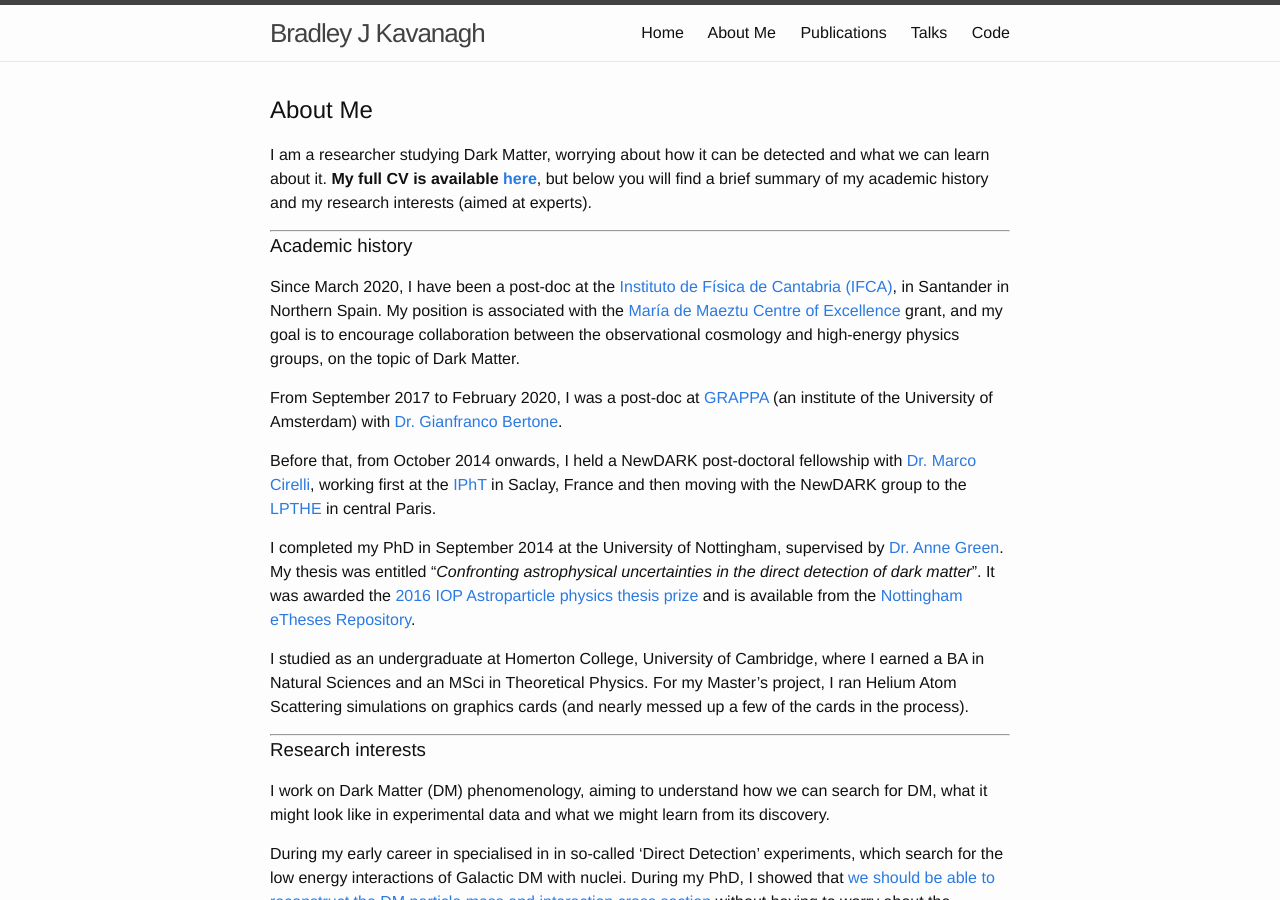
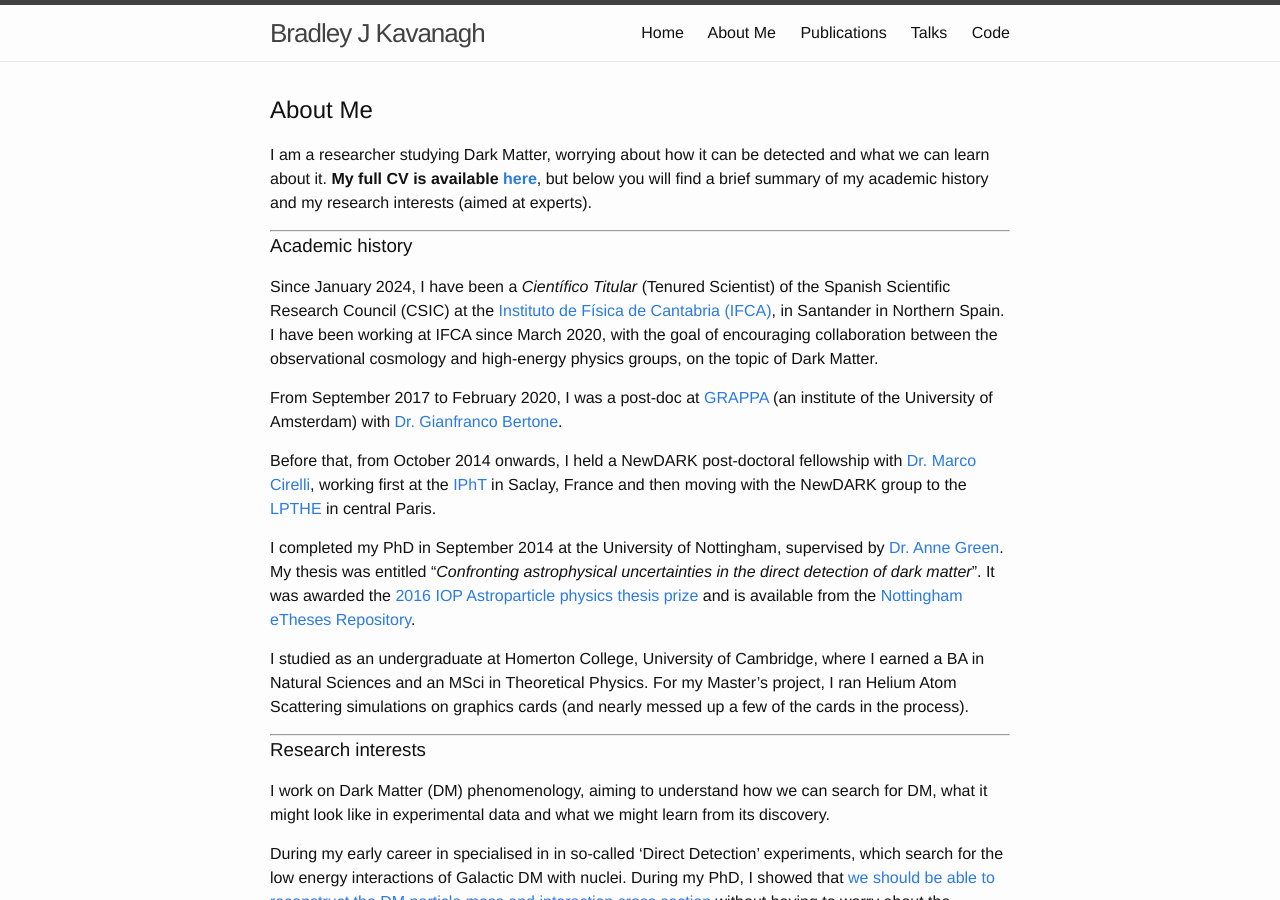
Before and after one commit to bradkav/bradkav.github.io, a Jekyll site: the page built from about.md, in a window 1280 px wide and 900 px high. Built offline with Jekyll 4.4.1, drawn with Linux system fonts in a browser that asks for light colours.

Commit message:
Updated position

```diff
--- a/about.md
+++ b/about.md
@@ -14,7 +14,7 @@ I am a researcher studying Dark Matter, worrying about how it can be detected an
 
 ### Academic history
 
-Since March 2020, I have been a post-doc at the [Instituto de Física de Cantabria (IFCA)](https://ifca.unican.es/en-us#), in Santander in Northern Spain. My position is associated with the [María de Maeztu Centre of Excellence](https://ifca.unican.es/en-us/mdm/Description) grant, and my goal is to encourage collaboration between the observational cosmology and high-energy physics groups, on the topic of Dark Matter.
+Since January 2024, I have been a *Científico Titular* (Tenured Scientist) of the Spanish Scientific Research Council (CSIC) at the [Instituto de Física de Cantabria (IFCA)](https://ifca.unican.es/en-us#), in Santander in Northern Spain. I have been working at IFCA since March 2020, with the goal of encouraging collaboration between the observational cosmology and high-energy physics groups, on the topic of Dark Matter.
 
 From September 2017 to February 2020, I was a post-doc at [GRAPPA](https://iop.fnwi.uva.nl/grappa/) (an institute of the University of Amsterdam) with [Dr. Gianfranco Bertone](http://gianfrancobertone.net).
 
```
Also changed, not shown: 1 other file.
